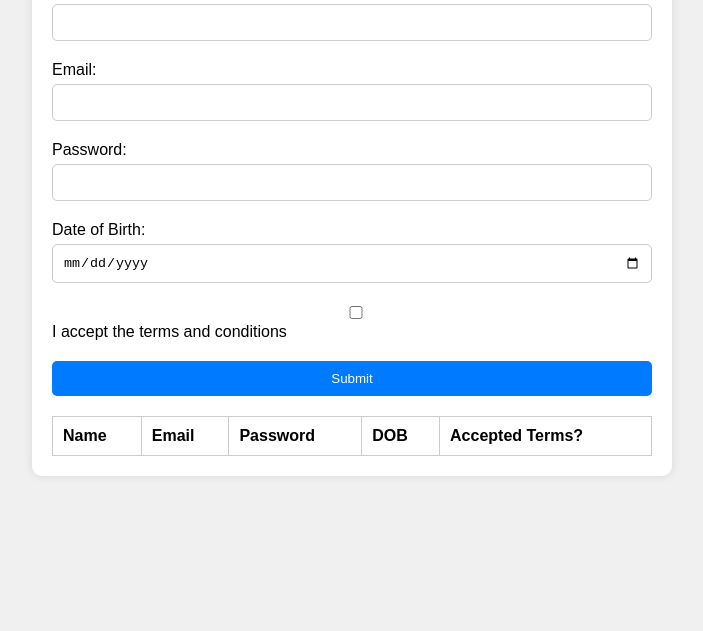
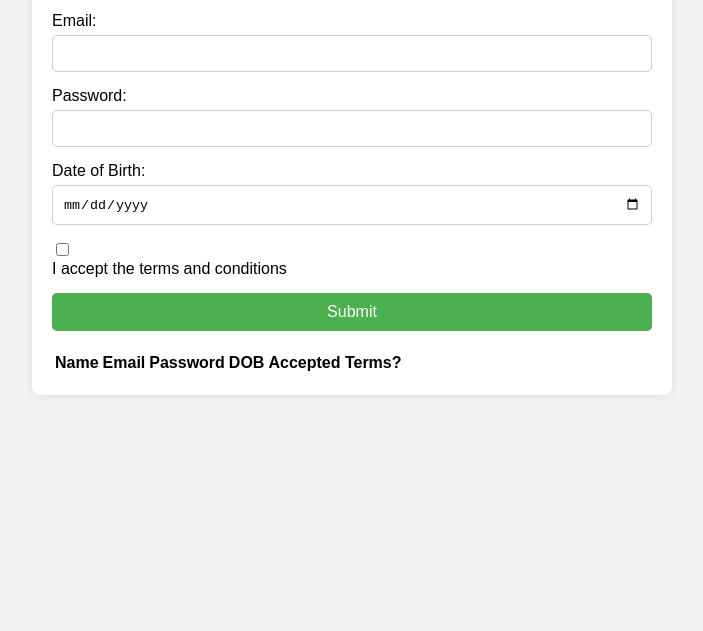
Before and after one commit to Balamaloth/wd101, a plain HTML site: page index.html in a window 1280 px wide. Shown: the part 169-800 px from the top of the page, without its empty margins (288-991 px from the left). Drawn offline with Linux system fonts and the light colour scheme.

Commit message:
Update index.css

```diff
--- a/index.css
+++ b/index.css
@@ -1,25 +1,28 @@
 body {
   font-family: Arial, sans-serif;
-  margin: 0;
-  padding: 0;
-  background-color: #f0f0f0;
+  background-color: #f2f2f2;
 }
 
 .container {
   max-width: 600px;
-  margin: 50px auto;
+  margin: 0 auto;
   padding: 20px;
   background-color: #fff;
-  border-radius: 10px;
+  border-radius: 8px;
   box-shadow: 0 0 10px rgba(0, 0, 0, 0.1);
 }
 
-h2 {
+h1 {
   text-align: center;
+  margin-bottom: 20px;
+}
+
+.form {
+  margin-bottom: 20px;
 }
 
 .form-group {
-  margin-bottom: 20px;
+  margin-bottom: 15px;
 }
 
 label {
@@ -27,37 +30,30 @@ label {
   margin-bottom: 5px;
 }
 
-input[type="text"],
-input[type="email"],
-input[type="password"],
-input[type="date"],
-input[type="checkbox"] {
-  width: 100%;
+.input-field {
+  width: calc(100% - 22px);
   padding: 10px;
   border: 1px solid #ccc;
   border-radius: 5px;
-  box-sizing: border-box;
 }
 
-button[type="submit"] {
+.validation-message {
+  color: red;
+  font-size: 12px;
+  display: none;
+}
+
+.submit-btn {
   width: 100%;
   padding: 10px;
-  background-color: #007bff;
-  color: #fff;
   border: none;
   border-radius: 5px;
+  background-color: #4caf50;
+  color: #fff;
+  font-size: 16px;
   cursor: pointer;
 }
 
-table {
-  width: 100%;
-  margin-top: 20px;
-  border-collapse: collapse;
+.submit-btn:hover {
+  background-color: #45a049;
 }
-
-table th,
-table td {
-  padding: 10px;
-  border: 1px solid #ccc;
-  text-align: left;
-}
```
